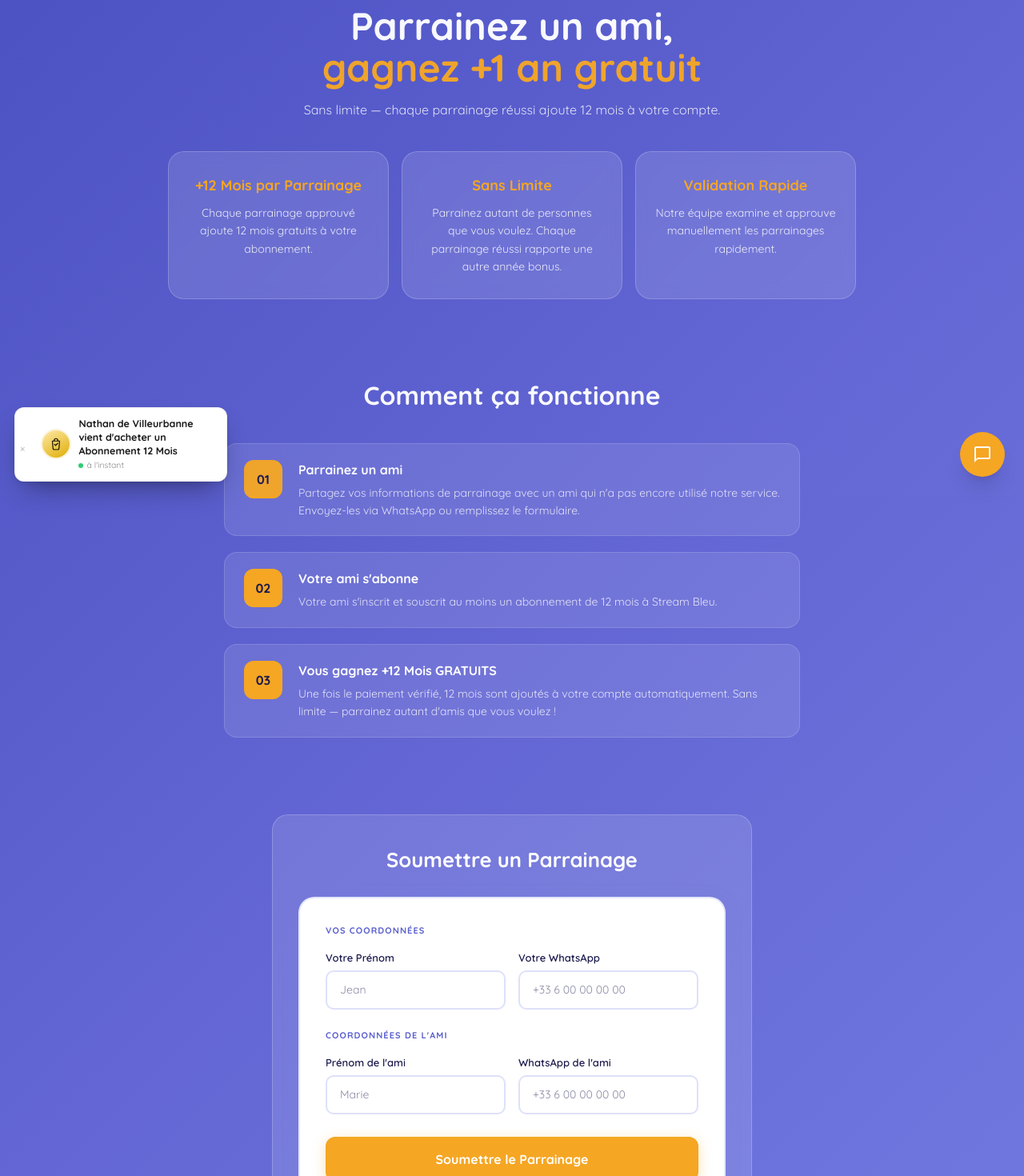
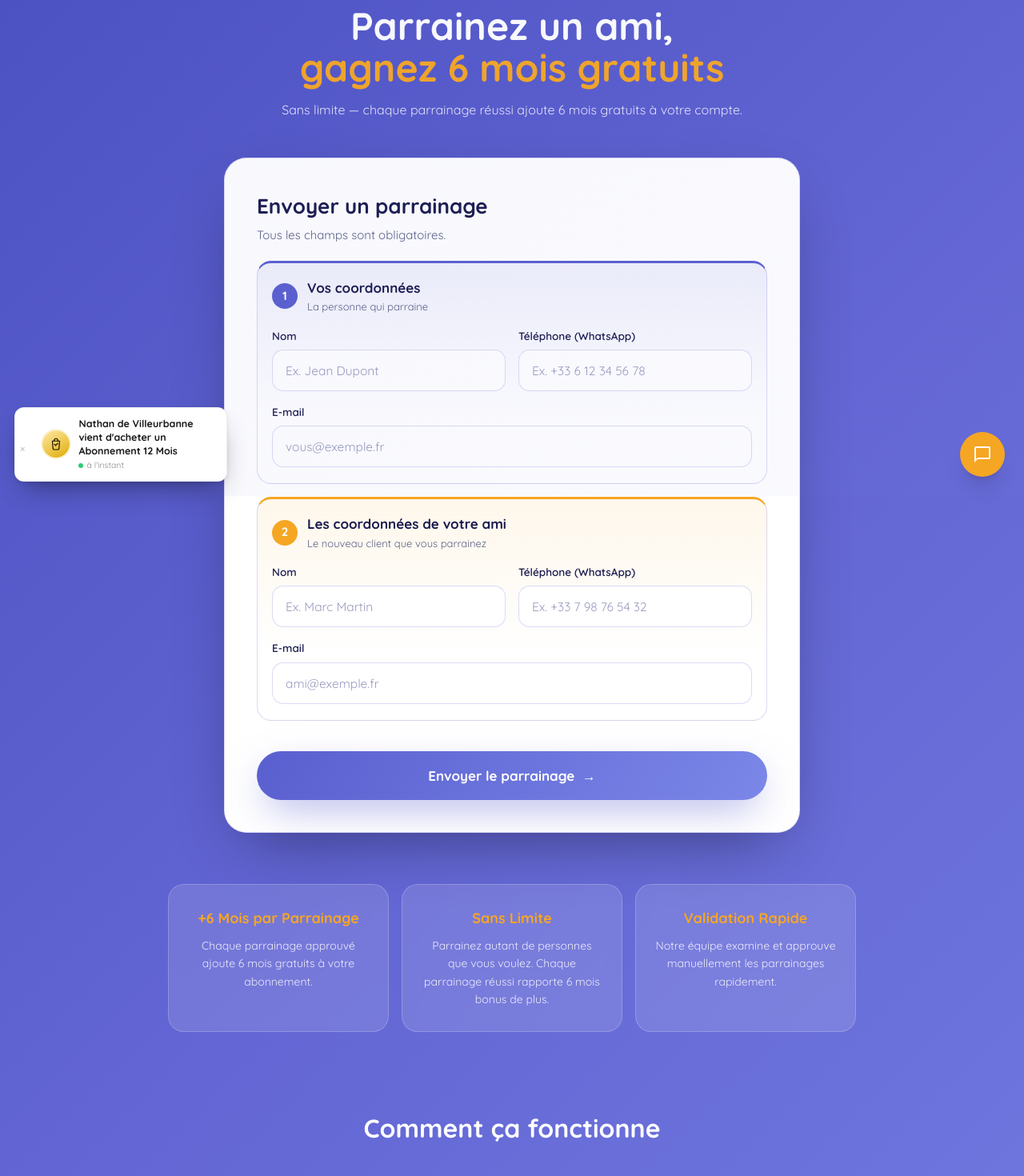
Before and after one commit to medmaar/streambleu-fr, a Next.js app: page /parrainage in a window 1280 px wide. Shown: the part 180-1650 px from the top of the page at 80% size. Built offline with nearby package versions, Linux system fonts and the light colour scheme.

Commit message:
Referral page: iptvmapletv-style two-step form emailed via EmailJS, reward now 6 months free
Co-Authored-By: Claude Opus 5.5 (1M context) <noreply@anthropic.com>
Claude-Session: https://claude.ai/code/session_01UncMBR8ZYVBGnd2ZMDwYky

```diff
--- a/src/app/parrainage/page.tsx
+++ b/src/app/parrainage/page.tsx
@@ -3,27 +3,27 @@ import Link from "next/link";
 import ReferralForm from "../../components/ReferralForm";
 
 export const metadata: Metadata = {
-  title: { absolute: "Parrainage IPTV France — Gagnez +12 Mois | Stream Bleu" },
-  description: "Parrainez un ami sur Stream Bleu et gagnez +12 mois de service gratuit. Sans limite — chaque parrainage réussi ajoute 12 mois à votre compte.",
-  keywords: "parrainage stream bleu, parrainer ami iptv, stream bleu an gratuit, affiliation iptv france",
+  title: { absolute: "Parrainage IPTV France — Gagnez 6 Mois Gratuits | Stream Bleu" },
+  description: "Parrainez un ami sur Stream Bleu et gagnez 6 mois de service gratuit. Sans limite — chaque parrainage réussi ajoute 6 mois gratuits à votre compte.",
+  keywords: "parrainage stream bleu, parrainer ami iptv, stream bleu 6 mois gratuits, affiliation iptv france",
   alternates: { canonical: "https://streambleu.fr/parrainage" },
     openGraph: {
-    title: "Parrainage IPTV France — Gagnez +12 Mois",
-    description: "Parrainez un ami sur Stream Bleu et gagnez +12 mois de service gratuit. Sans limite — chaque parrainage réussi ajoute 12 mois à votre compte.",
+    title: "Parrainage IPTV France — Gagnez 6 Mois Gratuits",
+    description: "Parrainez un ami sur Stream Bleu et gagnez 6 mois de service gratuit. Sans limite — chaque parrainage réussi ajoute 6 mois gratuits à votre compte.",
     url: "https://streambleu.fr/parrainage", type: "website", siteName: "Stream Bleu", locale: "fr_FR",
-    images: [{ url: "/og-image.jpg", width: 1200, height: 630, alt: "Parrainage IPTV France — Gagnez +12 Mois" }],
+    images: [{ url: "/og-image.jpg", width: 1200, height: 630, alt: "Parrainage IPTV France — Gagnez 6 Mois Gratuits" }],
   },
 };
 
 const steps = [
-  { number: "01", title: "Parrainez un ami", description: "Partagez vos informations de parrainage avec un ami qui n'a pas encore utilisé notre service. Envoyez-les via WhatsApp ou remplissez le formulaire." },
+  { number: "01", title: "Parrainez un ami", description: "Partagez vos informations de parrainage avec un ami qui n'a pas encore utilisé notre service. Remplissez le formulaire avec vos coordonnées et celles de votre ami." },
   { number: "02", title: "Votre ami s'abonne", description: "Votre ami s'inscrit et souscrit au moins un abonnement de 12 mois à Stream Bleu." },
-  { number: "03", title: "Vous gagnez +12 Mois GRATUITS", description: "Une fois le paiement vérifié, 12 mois sont ajoutés à votre compte automatiquement. Sans limite — parrainez autant d'amis que vous voulez !" },
+  { number: "03", title: "Vous gagnez 6 Mois GRATUITS", description: "Une fois le paiement vérifié, 6 mois sont ajoutés à votre compte automatiquement. Sans limite — parrainez autant d'amis que vous voulez !" },
 ];
 
 const rewardCards = [
-  { title: "+12 Mois par Parrainage", desc: "Chaque parrainage approuvé ajoute 12 mois gratuits à votre abonnement.", bg: "#5a5fcf" },
-  { title: "Sans Limite", desc: "Parrainez autant de personnes que vous voulez. Chaque parrainage réussi rapporte une autre année bonus.", bg: "#7b87e8" },
+  { title: "+6 Mois par Parrainage", desc: "Chaque parrainage approuvé ajoute 6 mois gratuits à votre abonnement.", bg: "#5a5fcf" },
+  { title: "Sans Limite", desc: "Parrainez autant de personnes que vous voulez. Chaque parrainage réussi rapporte 6 mois bonus de plus.", bg: "#7b87e8" },
   { title: "Validation Rapide", desc: "Notre équipe examine et approuve manuellement les parrainages rapidement.", bg: "#5a5fcf" },
 ];
 
@@ -31,7 +31,7 @@ const rules = [
   "La personne parrainée doit souscrire au moins un abonnement de 12 mois Stream Bleu.",
   "Votre bonus est ajouté après vérification du paiement.",
   "La personne parrainée doit être un nouveau client qui n'a jamais utilisé Stream Bleu.",
-  "Les parrainages sont illimités — chaque parrainage réussi vous donne +12 mois supplémentaires.",
+  "Les parrainages sont illimités — chaque parrainage réussi vous donne +6 mois supplémentaires.",
 ];
 
 // Shared page gradient
@@ -43,14 +43,14 @@ const breadcrumbSchema = {
   "@type": "BreadcrumbList",
   "itemListElement": [
     {"@type": "ListItem", "position": 1, "name": "Stream Bleu", "item": "https://streambleu.fr"},
-    {"@type": "ListItem", "position": 2, "name": "Parrainage IPTV France — Gagnez +12 Mois", "item": "https://streambleu.fr/parrainage"}
+    {"@type": "ListItem", "position": 2, "name": "Parrainage IPTV France — Gagnez 6 Mois Gratuits", "item": "https://streambleu.fr/parrainage"}
   ]
 };
 
 const faqItems = [
   { q: "Comment parrainer un ami sur Stream Bleu ?", a: "Remplissez le formulaire de parrainage sur cette page avec les informations de votre ami, ou partagez directement vos coordonnées avec lui pour qu'il vous mentionne au moment de son abonnement." },
-  { q: "Combien de temps faut-il pour recevoir mon bonus de parrainage ?", a: "Une fois le paiement de votre ami vérifié par notre équipe, les 12 mois sont ajoutés automatiquement à votre compte, généralement sous 24 à 48h." },
-  { q: "Y a-t-il une limite au nombre de parrainages ?", a: "Non, aucune limite. Chaque nouvel ami qui souscrit un abonnement de 12 mois grâce à vous vous rapporte 12 mois supplémentaires, sans plafond." },
+  { q: "Combien de temps faut-il pour recevoir mon bonus de parrainage ?", a: "Une fois le paiement de votre ami vérifié par notre équipe, les 6 mois gratuits sont ajoutés automatiquement à votre compte, généralement sous 24 à 48h." },
+  { q: "Y a-t-il une limite au nombre de parrainages ?", a: "Non, aucune limite. Chaque nouvel ami qui souscrit un abonnement de 12 mois grâce à vous vous rapporte 6 mois gratuits supplémentaires, sans plafond." },
   { q: "Mon ami doit-il choisir un forfait précis pour que le parrainage compte ?", a: "Oui, votre ami doit souscrire au moins un abonnement de 12 mois. Les forfaits plus courts (1, 3 ou 6 mois) ne déclenchent pas le bonus de parrainage." },
   { q: "Puis-je me parrainer moi-même ou parrainer un compte déjà existant ?", a: "Non. Le programme est réservé aux nouveaux clients qui n'ont jamais utilisé Stream Bleu, afin de garantir un programme équitable pour tous les parrains." },
 ];
@@ -79,11 +79,18 @@ export default function ParrainagePage() {
           </span>
           <h1 style={{ fontSize: "clamp(2rem, 5vw, 3rem)", fontWeight: 900, color: "#fff", lineHeight: 1.1, marginBottom: 14 }}>
             Parrainez un ami,<br />
-            <span style={{ color: "#f5a623" }}>gagnez +1 an gratuit</span>
+            <span style={{ color: "#f5a623" }}>gagnez 6 mois gratuits</span>
           </h1>
           <p style={{ color: "rgba(255,255,255,0.85)", fontSize: 16 }}>
-            Sans limite — chaque parrainage réussi ajoute 12 mois à votre compte.
+            Sans limite — chaque parrainage réussi ajoute 6 mois gratuits à votre compte.
           </p>
+        </div>
+      </section>
+
+      {/* Referral form */}
+      <section id="refer" style={{ padding: "8px 16px 64px" }}>
+        <div style={{ maxWidth: 720, margin: "0 auto" }}>
+          <ReferralForm />
         </div>
       </section>
 
@@ -117,18 +124,6 @@ export default function ParrainagePage() {
                 </div>
               </div>
             ))}
-          </div>
-        </div>
-      </section>
-
-      {/* Form */}
-      <section style={{ padding: "48px 16px" }}>
-        <div style={{ maxWidth: 600, margin: "0 auto" }}>
-          <div style={{ background: "rgba(255,255,255,0.12)", borderRadius: 20, padding: "36px 32px", border: "1px solid rgba(255,255,255,0.2)" }}>
-            <h2 style={{ textAlign: "center", fontSize: "1.6rem", fontWeight: 900, color: "#fff", marginBottom: 28 }}>
-              Soumettre un Parrainage
-            </h2>
-            <ReferralForm />
           </div>
         </div>
       </section>
--- a/src/components/ReferralForm.tsx
+++ b/src/components/ReferralForm.tsx
@@ -1,103 +1,193 @@
 "use client";
 import { useState } from "react";
 
-const WA_REFER_URL = `/discuter/wa?msg=Bonjour%20Stream%20Bleu%2C%20je%20souhaite%20parrainer%20quelqu%27un.%20Quelle%20est%20la%20prochaine%20étape%20%3F`;
-
-const inputStyle = {
-  width: "100%",
-  background: "#ffffff",
-  border: "2px solid rgba(123,135,232,0.25)",
-  borderRadius: 10,
-  padding: "12px 16px",
-  fontSize: 14,
-  color: "#1a1a4e",
-  outline: "none",
-  boxSizing: "border-box" as const,
-  fontFamily: "inherit",
+// Referral form — same design and flow as iptvmapletv.com/refer-a-friend/.
+// Sent through the same EmailJS service/template/key as this site's order forms.
+const EMAILJS = { service: "service_wqw39vi", template: "template_3jpw5qp", publicKey: "KfpszCeX5M5itfdsO" };
+const SITE_NAME = "Stream Bleu";
+const WA_URL = "/discuter/wa?msg=Bonjour%20Stream%20Bleu%2C%20je%20viens%20d%27envoyer%20un%20parrainage.";
+const T = {
+  "title": "Envoyer un parrainage",
+  "req": "Tous les champs sont obligatoires.",
+  "g1": "Vos coordonnées",
+  "g1s": "La personne qui parraine",
+  "g2": "Les coordonnées de votre ami",
+  "g2s": "Le nouveau client que vous parrainez",
+  "name": "Nom",
+  "phone": "Téléphone (WhatsApp)",
+  "email": "E-mail",
+  "ph1n": "Ex. Jean Dupont",
+  "ph2n": "Ex. Marc Martin",
+  "ph1e": "vous@exemple.fr",
+  "ph2e": "ami@exemple.fr",
+  "submit": "Envoyer le parrainage",
+  "sending": "Envoi…",
+  "err_req": "Veuillez remplir ce champ.",
+  "err_email": "Veuillez saisir un e-mail valide.",
+  "err_phone": "Veuillez saisir un numéro valide.",
+  "fail": "Une erreur est survenue. Réessayez ou écrivez-nous sur WhatsApp.",
+  "ok_t": "Parrainage reçu !",
+  "ok_p": "Merci ! Nous avons bien reçu votre parrainage. Dès que l’abonnement 12 mois de votre ami est payé, nous ajoutons <b>6 mois gratuits</b> à votre compte et vous prévenons sur WhatsApp.",
+  "again": "Parrainer un autre ami",
+  "wa": "Confirmer sur WhatsApp",
+  "subj": "Nouveau parrainage",
+  "plan": "Programme de parrainage — 6 mois offerts",
+  "referrer": "PARRAIN",
+  "friend": "FILLEUL"
+};
+const C = {
+  "inputBg": "#fff",
+  "line": "rgba(90,95,207,.22)",
+  "text": "#1a1a4e",
+  "label": "#1a1a4e",
+  "heading": "#1a1a4e",
+  "muted": "#5b5f86",
+  "placeholder": "#9a9cc0",
+  "numText": "#fff",
+  "panel": "#ffffff",
+  "acc1": "#5a5fcf",
+  "acc2": "#f5a623",
+  "cta": "linear-gradient(120deg,#5a5fcf 0%,#7b87e8 100%)",
+  "ctaShadow": "0 18px 50px -12px rgba(90,95,207,.55)"
 };
 
-const labelStyle = {
-  display: "block",
-  fontSize: 13,
-  fontWeight: 600,
-  color: "#1a1a4e",
-  marginBottom: 6,
-};
+type Who = "r" | "f";
+type Key = `${Who}_${"name" | "phone" | "email"}`;
+const EMPTY: Record<Key, string> = { r_name: "", r_phone: "", r_email: "", f_name: "", f_phone: "", f_email: "" };
+
+function validate(k: Key, v: string): string {
+  const s = v.trim();
+  if (!s) return T.err_req;
+  if (k.endsWith("email") && !/^[^\s@]+@[^\s@]+\.[^\s@]{2,}$/.test(s)) return T.err_email;
+  if (k.endsWith("phone") && s.replace(/\D/g, "").length < 6) return T.err_phone;
+  return "";
+}
 
 export default function ReferralForm() {
-  const [yourName, setYourName] = useState("");
-  const [yourWA, setYourWA] = useState("");
-  const [friendName, setFriendName] = useState("");
-  const [friendWA, setFriendWA] = useState("");
+  const [v, setV] = useState<Record<Key, string>>(EMPTY);
+  const [errs, setErrs] = useState<Partial<Record<Key, string>>>({});
   const [status, setStatus] = useState<"idle" | "loading" | "success" | "error">("idle");
+
+  const set = (k: Key) => (e: React.ChangeEvent<HTMLInputElement>) => {
+    setV((p) => ({ ...p, [k]: e.target.value }));
+    if (errs[k]) setErrs((p) => ({ ...p, [k]: validate(k, e.target.value) }));
+  };
 
   async function handleSubmit(e: React.FormEvent) {
     e.preventDefault();
+    const next: Partial<Record<Key, string>> = {};
+    (Object.keys(EMPTY) as Key[]).forEach((k) => { const m = validate(k, v[k]); if (m) next[k] = m; });
+    setErrs(next);
+    if (Object.keys(next).length) return;
     setStatus("loading");
+    const t = (k: Key) => v[k].trim();
+    const message =
+      `${T.referrer}\n${T.name}: ${t("r_name")}\n${T.phone}: ${t("r_phone")}\n${T.email}: ${t("r_email")}\n\n` +
+      `${T.friend}\n${T.name}: ${t("f_name")}\n${T.phone}: ${t("f_phone")}\n${T.email}: ${t("f_email")}`;
     try {
-      const res = await fetch("/api/referral", {
+      const res = await fetch("https://api.emailjs.com/api/v1.0/email/send", {
         method: "POST",
         headers: { "Content-Type": "application/json" },
-        body: JSON.stringify({ yourName, yourWhatsApp: yourWA, friendName, friendWhatsApp: friendWA }),
+        body: JSON.stringify({
+          service_id: EMAILJS.service,
+          template_id: EMAILJS.template,
+          user_id: EMAILJS.publicKey,
+          template_params: {
+            site_name: SITE_NAME,
+            subject: `${T.subj} – ${SITE_NAME}: ${t("r_name")} → ${t("f_name")}`,
+            plan: T.plan,
+            name: t("r_name"), full_name: t("r_name"), from_name: t("r_name"),
+            email: t("r_email"), from_email: t("r_email"), reply_to: t("r_email"),
+            phone: t("r_phone"), whatsapp: t("r_phone"),
+            country: "—", device: "—",
+            friend_name: t("f_name"), friend_phone: t("f_phone"), friend_email: t("f_email"),
+            message,
+            time: new Date().toLocaleString(),
+          },
+        }),
       });
-      if (res.ok) {
-        setStatus("success");
-        setYourName(""); setYourWA(""); setFriendName(""); setFriendWA("");
-      } else { setStatus("error"); }
-    } catch { setStatus("error"); }
+      if (!res.ok) throw new Error(`EmailJS ${res.status}`);
+      setStatus("success");
+      setV(EMPTY);
+    } catch (err) {
+      console.error("Referral send failed:", err);
+      setStatus("error");
+    }
+  }
+
+  const input = (k: Key): React.CSSProperties => ({
+    width: "100%", height: 52, padding: "0 16px", borderRadius: 14, boxSizing: "border-box",
+    background: C.inputBg, border: `1px solid ${errs[k] ? "#ff2d4a" : C.line}`, color: C.text,
+    fontSize: 15.5, fontFamily: "inherit", outline: "none",
+  });
+
+  const field = (k: Key, label: string, type: string, ph: string, full = false, ac = "off") => (
+    <div style={{ display: "grid", gap: 7, gridColumn: full ? "1 / -1" : undefined }}>
+      <label htmlFor={`ref-${k}`} style={{ fontSize: 13.5, fontWeight: 600, color: C.label }}>{label}</label>
+      <input id={`ref-${k}`} name={k} type={type} required placeholder={ph} value={v[k]} onChange={set(k)}
+        autoComplete={ac} inputMode={type === "tel" ? "tel" : type === "email" ? "email" : undefined}
+        aria-invalid={errs[k] ? true : undefined} style={input(k)} className="ref-input" />
+      {errs[k] && <span style={{ fontSize: 12.5, color: "#ff5a6e" }}>{errs[k]}</span>}
+    </div>
+  );
+
+  const group = (who: Who, n: number, title: string, hint: string, acc: string, ph: [string, string, string]) => (
+    <fieldset style={{
+      border: `1px solid ${C.line}`, borderTop: `3px solid ${acc}`, borderRadius: 18, padding: "18px 18px 20px",
+      margin: "0 0 16px", minWidth: 0, background: `linear-gradient(180deg, ${acc}17, transparent 70%)`,
+    }}>
+      <legend style={{ display: "flex", alignItems: "center", gap: 12, padding: 0, marginBottom: 16, float: "left", width: "100%" }}>
+        <span style={{ width: 32, height: 32, flex: "none", borderRadius: "50%", display: "grid", placeItems: "center", fontWeight: 800, fontSize: 15, color: C.numText, background: acc }}>{n}</span>
+        <span><b style={{ display: "block", fontSize: 17, fontWeight: 800, color: C.heading }}>{title}</b><small style={{ display: "block", color: C.muted, fontSize: 13, marginTop: 2 }}>{hint}</small></span>
+      </legend>
+      <div className="ref-fields" style={{ clear: "both", display: "grid", gridTemplateColumns: "1fr 1fr", gap: 16 }}>
+        {field(`${who}_name`, T.name, "text", ph[0], false, who === "r" ? "name" : "off")}
+        {field(`${who}_phone`, T.phone, "tel", ph[1], false, who === "r" ? "tel" : "off")}
+        {field(`${who}_email`, T.email, "email", ph[2], true, who === "r" ? "email" : "off")}
+      </div>
+    </fieldset>
+  );
+
+  const card: React.CSSProperties = {
+    borderRadius: 28, padding: "clamp(22px, 4vw, 40px)", background: C.panel, border: `1px solid ${status === "success" ? "rgba(34,197,94,.55)" : C.line}`,
+    boxShadow: "0 30px 80px -30px rgba(0,0,0,.45)", textAlign: "left", color: C.text,
+  };
+
+  if (status === "success") {
+    return (
+      <div style={card} role="status">
+        <div style={{ textAlign: "center", padding: "12px 0" }}>
+          <div style={{ width: 72, height: 72, margin: "0 auto 18px", borderRadius: "50%", background: "#22c55e", display: "grid", placeItems: "center", color: "#fff", fontSize: 38, fontWeight: 900 }}>✓</div>
+          <h2 style={{ fontSize: 26, fontWeight: 800, color: C.heading, margin: "0 0 10px" }}>{T.ok_t}</h2>
+          <p style={{ color: C.muted, fontSize: 15.5, lineHeight: 1.7, maxWidth: 460, margin: "0 auto 22px" }} dangerouslySetInnerHTML={{ __html: T.ok_p }} />
+          <div style={{ display: "flex", flexWrap: "wrap", gap: 12, justifyContent: "center" }}>
+            <a href={WA_URL} target="_blank" rel="noopener noreferrer" style={{ background: "#25D366", color: "#fff", padding: "14px 26px", borderRadius: 999, fontWeight: 700, textDecoration: "none" }}>{T.wa}</a>
+            <button type="button" onClick={() => setStatus("idle")} style={{ background: "transparent", color: C.heading, border: `1px solid ${C.line}`, padding: "14px 26px", borderRadius: 999, fontWeight: 700, cursor: "pointer", fontFamily: "inherit", fontSize: 15 }}>{T.again}</button>
+          </div>
+        </div>
+      </div>
+    );
   }
 
   return (
-    <div>
-      <form onSubmit={handleSubmit} style={{ background: "#ffffff", border: "2px solid rgba(123,135,232,0.2)", borderRadius: 20, padding: 32, boxShadow: "0 4px 24px rgba(123,135,232,0.1)" }}>
-
-        <p style={{ fontSize: 11, color: "#5a5fcf", fontWeight: 700, letterSpacing: "0.1em", textTransform: "uppercase", marginBottom: 16 }}>Vos Coordonnées</p>
-        <div style={{ display: "grid", gridTemplateColumns: "1fr 1fr", gap: 16, marginBottom: 24 }}>
-          <div>
-            <label style={labelStyle}>Votre Prénom</label>
-            <input type="text" required placeholder="Jean" value={yourName} onChange={(e) => setYourName(e.target.value)} style={inputStyle} />
-          </div>
-          <div>
-            <label style={labelStyle}>Votre WhatsApp</label>
-            <input type="tel" required placeholder="+33 6 00 00 00 00" value={yourWA} onChange={(e) => setYourWA(e.target.value)} style={inputStyle} />
-          </div>
-        </div>
-
-        <p style={{ fontSize: 11, color: "#5a5fcf", fontWeight: 700, letterSpacing: "0.1em", textTransform: "uppercase", marginBottom: 16 }}>Coordonnées de l&apos;Ami</p>
-        <div style={{ display: "grid", gridTemplateColumns: "1fr 1fr", gap: 16, marginBottom: 28 }}>
-          <div>
-            <label style={labelStyle}>Prénom de l&apos;ami</label>
-            <input type="text" required placeholder="Marie" value={friendName} onChange={(e) => setFriendName(e.target.value)} style={inputStyle} />
-          </div>
-          <div>
-            <label style={labelStyle}>WhatsApp de l&apos;ami</label>
-            <input type="tel" required placeholder="+33 6 00 00 00 00" value={friendWA} onChange={(e) => setFriendWA(e.target.value)} style={inputStyle} />
-          </div>
-        </div>
-
-        {status === "success" ? (
-          <div style={{ background: "rgba(123,135,232,0.1)", border: "1px solid rgba(123,135,232,0.3)", borderRadius: 12, padding: "16px 20px", color: "#5a5fcf", fontSize: 14, fontWeight: 600, textAlign: "center" }}>
-            ✓ Parrainage soumis ! Nous l&apos;examinerons rapidement et vous contacterons.
-          </div>
-        ) : (
-          <button type="submit" disabled={status === "loading"} style={{ width: "100%", background: "#f5a623", color: "#fff", padding: "16px", borderRadius: 12, fontWeight: 700, fontSize: 16, border: "none", cursor: "pointer", opacity: status === "loading" ? 0.6 : 1, fontFamily: "inherit", boxShadow: "0 4px 16px rgba(245,166,35,0.35)" }}>
-            {status === "loading" ? "Envoi en cours…" : "Soumettre le Parrainage"}
-          </button>
+    <div style={card} id="referral-form">
+      <style>{`.ref-input::placeholder{color:${C.placeholder}}.ref-input:focus{border-color:${C.acc2}!important;box-shadow:0 0 0 4px ${C.acc2}22}@media(max-width:520px){.ref-fields{grid-template-columns:1fr!important}}`}</style>
+      <h2 style={{ fontSize: 26, fontWeight: 800, color: C.heading, margin: "0 0 6px" }}>{T.title}</h2>
+      <p style={{ color: C.muted, margin: "0 0 20px", fontSize: 15 }}>{T.req}</p>
+      <form onSubmit={handleSubmit} noValidate>
+        {group("r", 1, T.g1, T.g1s, C.acc1, [T.ph1n, "Ex. +33 6 12 34 56 78", T.ph1e])}
+        {group("f", 2, T.g2, T.g2s, C.acc2, [T.ph2n, "Ex. +33 7 98 76 54 32", T.ph2e])}
+        {status === "error" && (
+          <div role="alert" style={{ background: "rgba(255,45,74,.1)", border: "1px solid rgba(255,45,74,.35)", color: "#ff5a6e", borderRadius: 12, padding: "12px 16px", fontSize: 14, margin: "6px 0 0" }}>{T.fail}</div>
         )}
-
-        {status === "error" && (
-          <p style={{ textAlign: "center", color: "#5a5fcf", fontSize: 13, marginTop: 12 }}>
-            Une erreur s&apos;est produite. Réessayez ou utilisez WhatsApp ci-dessous.
-          </p>
-        )}
+        <button type="submit" disabled={status === "loading"} style={{
+          width: "100%", marginTop: 22, padding: "18px 24px", borderRadius: 999, border: "none", color: "#fff",
+          background: C.cta, fontWeight: 800, fontSize: 17, fontFamily: "inherit", cursor: status === "loading" ? "wait" : "pointer",
+          opacity: status === "loading" ? 0.7 : 1, boxShadow: C.ctaShadow,
+        }}>
+          {status === "loading" ? T.sending : <>{T.submit} &nbsp;→</>}
+        </button>
       </form>
-
-      <div style={{ marginTop: 24, textAlign: "center" }}>
-        <p style={{ color: "#1a1a4e", fontSize: 13, marginBottom: 16 }}>Vous préférez WhatsApp ? Contactez-nous directement :</p>
-        <a href={WA_REFER_URL} target="_blank" rel="noopener noreferrer" style={{ display: "inline-block", background: "#25D366", color: "#fff", fontWeight: 700, padding: "14px 32px", borderRadius: 12, fontSize: 14, textDecoration: "none" }}>
-          Parrainer via WhatsApp
-        </a>
-      </div>
     </div>
   );
 }
```
